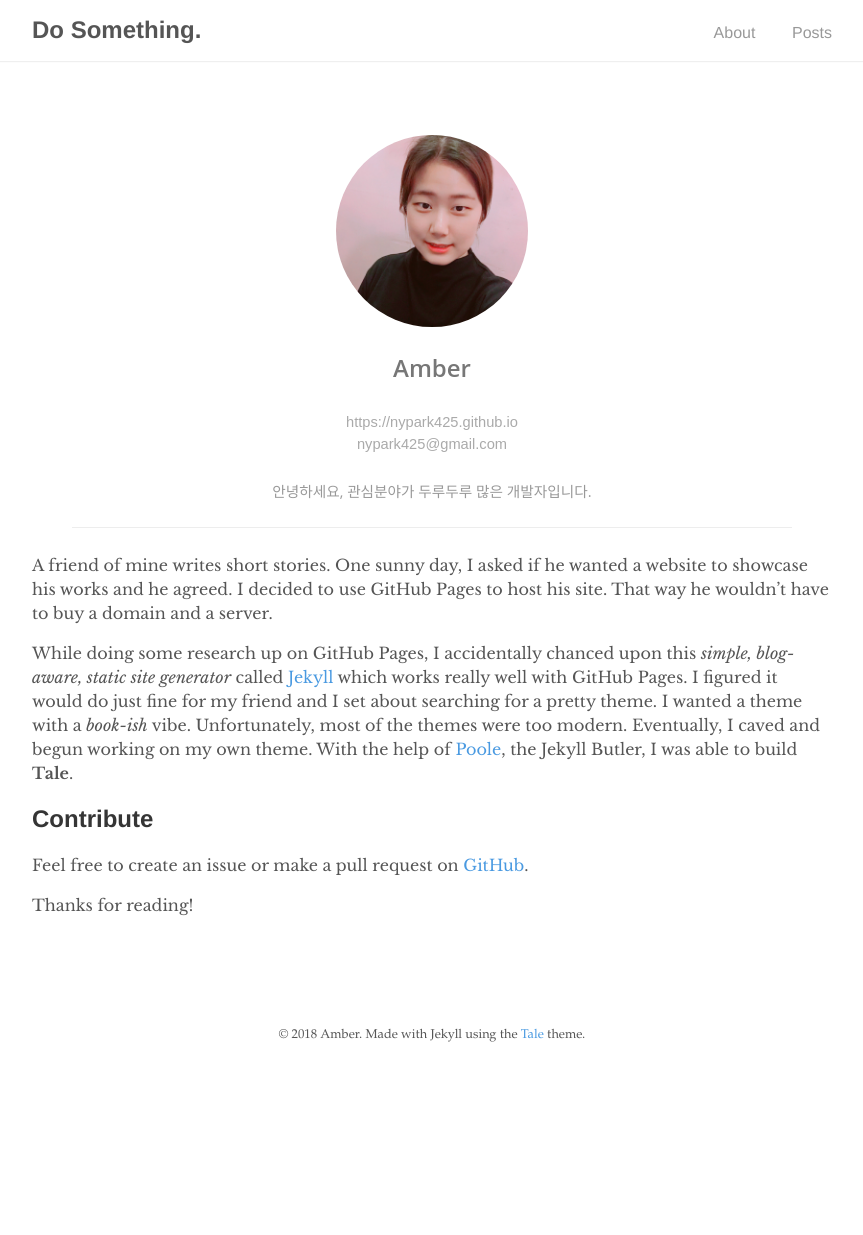
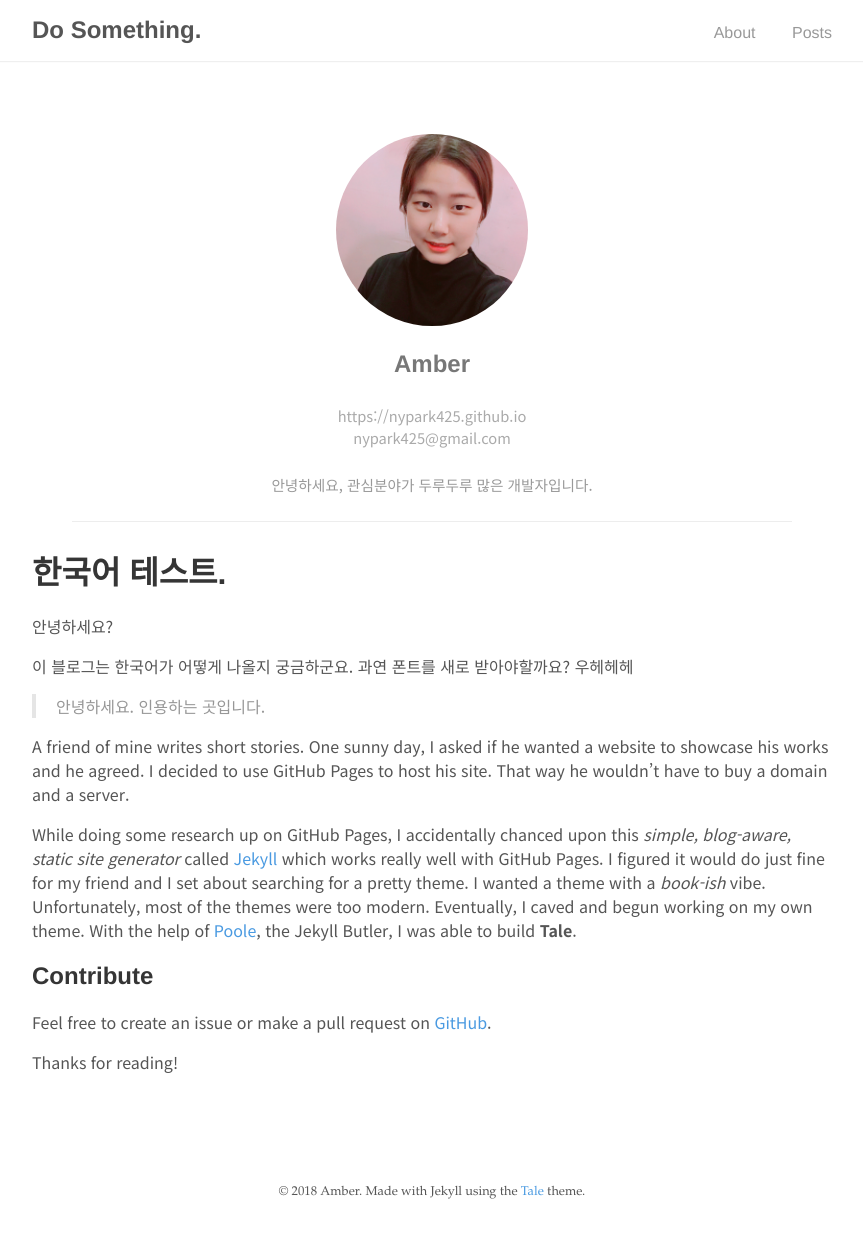
Before and after one commit to dorongii/dorongii.github.io, a Jekyll site: the page built from about.md, in a window 1280 px wide and 1235 px high. Shown: the whole window, without its empty margins (208-1071 px from the left). Built offline with Jekyll 4.4.1, drawn with Linux system fonts in a browser that asks for light colours.

Commit message:
[#1] 1. change korean font 2. Make the navigation floating

```diff
--- a/_includes/head.html
+++ b/_includes/head.html
@@ -12,7 +12,7 @@
 
   <!-- CSS -->
   <link rel="stylesheet" href="{{ "/assets/main.css" | relative_url }}">
-  <link rel="stylesheet" href="https://fonts.googleapis.com/css?family=Libre+Baskerville:400,400i,700">
+  <link rel="stylesheet" href="http://fonts.googleapis.com/earlyaccess/notosanskr.css">
 
   <!-- Favicon -->
   <link rel="icon" type="image/png" sizes="32x32" href="{{ "/assets/favicon-32x32.png" | relative_url }}">
--- a/_sass/custom/_profile.scss
+++ b/_sass/custom/_profile.scss
@@ -14,7 +14,6 @@
 .profile .name {
   text-align: center;
   margin-top: 20px;
-  font-family: "Open Sans";
   font-weight: 600;
   font-size: 18pt;
   color: #777;
@@ -24,7 +23,6 @@
   text-align: center;
   margin-top: -5px;
   margin-bottom: 5px;
-  font-family: 'Montserrat', sans-serif;
   font-size: 11pt;
   color: #aaa;
 }
@@ -35,7 +33,6 @@
   margin: 25px 40px;
   color: #999;
   font-size: 11pt;
-  font-family: "Open Sans";
   padding-bottom: 25px;
   border-bottom: 1px solid #ededed;
 }
--- a/_sass/tale/_layout.scss
+++ b/_sass/tale/_layout.scss
@@ -13,7 +13,17 @@ footer,
   width: 80%;
 }
 
+main {
+  margin-top: 90px;
+}
+
 .nav {
+  position: fixed;
+  top: 0;
+  right: 0;
+  left: 0;
+  z-index: 100;
+  background: #fff;
   box-shadow: 0 2px 2px -2px $shadow-color;
   overflow: auto;
 
@@ -67,6 +77,10 @@ footer,
 }
 
 @media (min-width: 600px) {
+  main {
+    margin-top: 60px;
+  }
+
   .nav {
     &-container {
       text-align: left;
--- a/_sass/tale/_variables.scss
+++ b/_sass/tale/_variables.scss
@@ -11,7 +11,7 @@ $shadow-color: rgba(0, 0, 0, .2);
 $code-color: #bf616a;
 
 // Fonts
-$serif-primary: 'Libre Baskerville', 'Times New Roman', Times, serif;
+$serif-primary: 'Noto Sans KR', 'Times New Roman', Times, serif;
 $serif-secondary: Palatino, 'Palatino LT STD', 'Palatino Linotype', 'Book Antiqua', 'Georgia', serif;
 $sans-serif: 'Helvetica Neue', 'Segoe UI', Helvetica, Arial, sans-serif;
 $monospaced: Menlo, Monaco, monospace;
--- a/about.md
+++ b/about.md
@@ -4,6 +4,15 @@ title: "About"
 author: "Amber"
 permalink: /about/
 ---
+
+# 한국어 테스트.
+안녕하세요?
+
+이 블로그는 한국어가 어떻게 나올지 궁금하군요.
+과연 폰트를 새로 받아야할까요?
+우헤헤헤
+
+> 안녕하세요. 인용하는 곳입니다.
 
 A friend of mine writes short stories. One sunny day, I asked if he wanted a website to showcase his works and he agreed. I decided to use GitHub Pages to host his site. That way he wouldn't have to buy a domain and a server.
 
```
